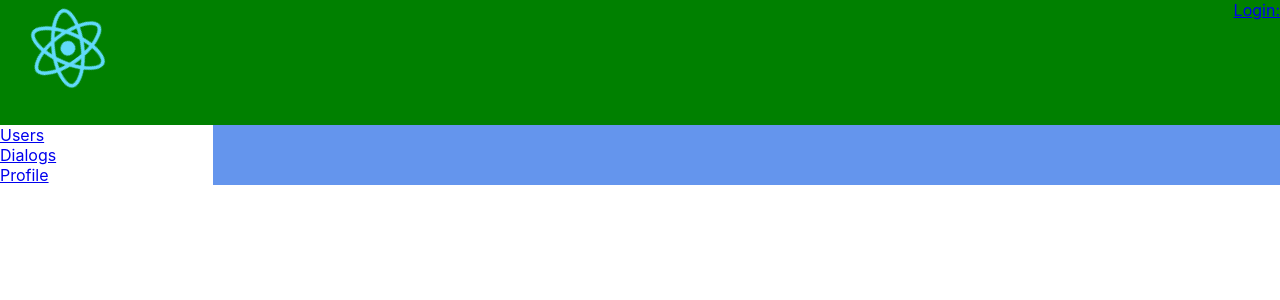
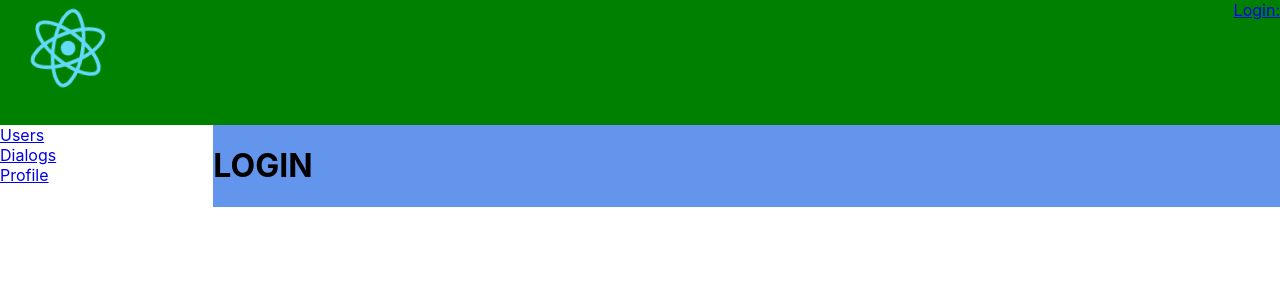
Before and after one commit to MaximOEgorov/-IT-KAMASUTRA-REACT, a React (Create React App) app: page /login in a window 1280 px wide. Shown: the top 300 px of the page. Built offline with nearby package versions, Linux system fonts and the light colour scheme; no server answers.

Commit message:
#Урок 68 -- Login

```diff
--- a/src/App.js
+++ b/src/App.js
@@ -7,6 +7,7 @@
 import store from "./redux/redux-store";
 import ProfileContainer from "./components/Profile/ProfileContainer";
 import HeaderContainer from "./components/Header/HeaderContainer";
+import LoginPage from "./components/Login/Login";
 
 function App(props) {
 
@@ -21,6 +22,7 @@
                         <Route path="/users"   element={<UsersContainer/>}/>
                         <Route path="/dialogs" element={<DialogsContainer/>}/>
                         <Route path="/profile" element={<ProfileContainer/>}/>
+                        <Route path="/login" element={<LoginPage/>}/>
                     </Routes>
                 </div>
             </div>
--- a/src/components/Dialogs/DialogsContainer.js
+++ b/src/components/Dialogs/DialogsContainer.js
@@ -6,7 +6,8 @@
     return {
         dialogs: state.dialogsPage.dialogs,
         messages: state.dialogsPage.messages,
-        newMessageBody: state.dialogsPage.newMessageBody
+        newMessageBody: state.dialogsPage.newMessageBody,
+        isAuth: state.auth.isAuth
     }
 }
 
--- a/src/components/Dialogs/dialogs.js
+++ b/src/components/Dialogs/dialogs.js
@@ -1,4 +1,5 @@
 import React from "react";
+import {Navigate} from "react-router-dom";
 
 const Dialogs = (props) => {
     let newMessageBody = props.newMessageBody;
@@ -10,6 +11,8 @@
         let body = e.target.value;
         props.updateNewMessageBodyCreator(body);
     }
+
+    if (!props.isAuth) return <Navigate to={"/login"} />
 
     return (
         <div>
--- /dev/null
+++ b/src/components/Login/Login.js
@@ -0,0 +1,7 @@
+import React from "react";
+
+const Login = (props) => {
+    return <h1> LOGIN </h1>
+}
+
+export default Login
--- a/src/components/Profile/ProfileContainer.js
+++ b/src/components/Profile/ProfileContainer.js
@@ -2,7 +2,7 @@
 import Profile from "./Profile.js";
 import {connect} from "react-redux";
 import {getUserProfile} from "../../redux/profile-reducer";
-import {useLocation, useNavigate, useParams} from 'react-router-dom'
+import {Navigate, useLocation, useNavigate, useParams} from 'react-router-dom'
 
 class ProfileContainer extends React.Component{
     componentDidMount() {
@@ -12,6 +12,9 @@
     }
 
     render() {
+
+        if (!this.props.isAuth) return <Navigate to={"/login"} />
+
         return (
             <div>
                 <Profile {...this.props} profile={this.props.profile} />
@@ -37,7 +40,8 @@
 }
 
 let mapStateToProps = (state) => ({
-    profile:state.profilePage.profile
+    profile:state.profilePage.profile,
+    isAuth: state.auth.isAuth
 })
 
 let WithUrlDataContainerComponent = withRouter(ProfileContainer);
```
